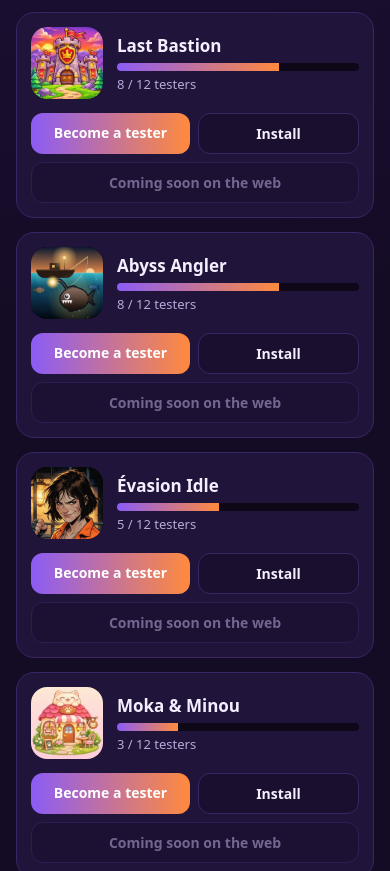
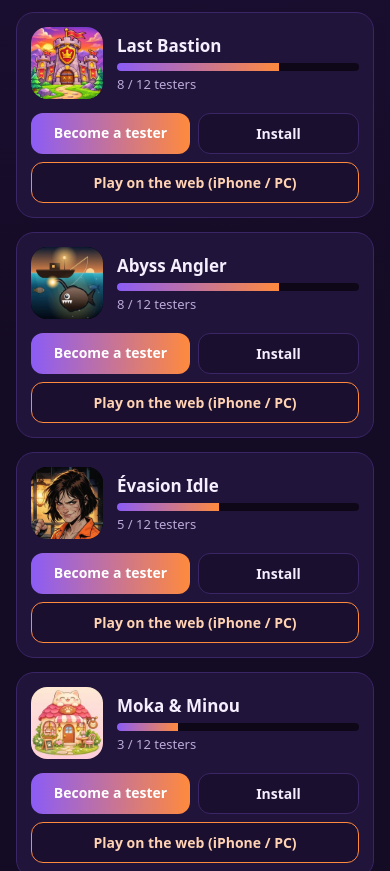
Before and after one commit to ByZirTox/jeux-krimolux-pages, a plain HTML site: page testeurs/index.html in a window 390 px wide. Shown: the part 998-1869 px from the top of the page. Drawn offline with Linux system fonts and the light colour scheme.

Commit message:
feat(testeurs): boutons web actifs pour les 6 jeux de JP (versions de test)
bastion, abyss, evasion, moka, gunlight et bazaar.dragonnet.online
(KVM 4, noindex, sans pub). La consigne iPhone ne s'affiche plus que pour
les sites PWA (Lockdown, Casino).

Co-Authored-By: Claude Opus 5.5 <noreply@anthropic.com>

```diff
--- a/testeurs/index.html
+++ b/testeurs/index.html
@@ -67,20 +67,20 @@
   <footer data-t="pied">Un souci ? Réponds simplement au mail que tu as reçu. Merci, tu nous aides énormément.</footer>
 </main>
 <script>
-  // [nom, paquet complet, icône, testeurs, âge mini ('' si tout public), site web DÉJÀ en ligne (PWA) ou rien]
+  // [nom, paquet complet, icône, testeurs, âge mini ('' si tout public), site web DÉJÀ en ligne ou '', PWA (consigne iPhone)]
   var JEUX = [
-    ['Lockdown: Extraction', 'com.byzirtox.lockdown', 'lockdown', 11, '16+', 'https://lockdown.dragonnet.online/'],
-    ['Casino Bylux', 'casinobylux', 'casino', 9, '18+', 'https://casino.dragonnet.online/'],
-    ['Last Bastion', 'dernierbastion', 'bastion', 8],
-    ['Abyss Angler', 'pecheurabysses', 'abyss', 8],
-    ['Évasion Idle', 'evasionidle', 'evasion', 5],
-    ['Moka & Minou', 'mokaminou', 'moka', 3],
-    ['Gunlight', 'gunlight', 'gunlight', 2],
-    ['Village Bazaar', 'villagebazaar', 'bazaar', 1]
+    ['Lockdown: Extraction', 'com.byzirtox.lockdown', 'lockdown', 11, '16+', 'https://lockdown.dragonnet.online/', true],
+    ['Casino Bylux', 'casinobylux', 'casino', 9, '18+', 'https://casino.dragonnet.online/', true],
+    ['Last Bastion', 'dernierbastion', 'bastion', 8, '', 'https://bastion.dragonnet.online/'],
+    ['Abyss Angler', 'pecheurabysses', 'abyss', 8, '', 'https://abyss.dragonnet.online/'],
+    ['Évasion Idle', 'evasionidle', 'evasion', 5, '', 'https://evasion.dragonnet.online/'],
+    ['Moka & Minou', 'mokaminou', 'moka', 3, '', 'https://moka.dragonnet.online/'],
+    ['Gunlight', 'gunlight', 'gunlight', 2, '', 'https://gunlight.dragonnet.online/'],
+    ['Village Bazaar', 'villagebazaar', 'bazaar', 1, '', 'https://bazaar.dragonnet.online/']
   ];
   // À changer à chaque relevé de la Console (compteurs + date) ; V force le rechargement des icônes.
-  var MAJ = { j: '15/11', h: '16 h 15' };
-  var V = '20261115d';
+  var MAJ = { j: '15/11', h: '16 h 30' };
+  var V = '20261115e';
   var EN = {
     titre: 'Become a Bylux tester',
     sous: 'Play our games before anyone else and help them launch on Google Play.',
@@ -115,7 +115,7 @@
       '<div class="info"><p class="nom"></p>' +
       '<div class="barre"><span style="width:' + Math.min(100, Math.round(j[3] / 12 * 100)) + '%"></span></div>' +
       '<div class="compte">' + j[3] + L.compte + (j[4] ? '<span class="age">' + j[4] + '</span>' : '') + '</div>' +
-      (j[5] ? '<div class="pwa">' + L.pwa + '</div>' : '') + '</div>' +
+      (j[6] ? '<div class="pwa">' + L.pwa + '</div>' : '') + '</div>' +
       '<div class="boutons">' +
       '<a class="btn btn1" target="_blank" rel="noopener" href="https://play.google.com/apps/testing/' + pkg + '">' + L.btn1 + '</a>' +
       '<a class="btn btn2" target="_blank" rel="noopener" href="https://play.google.com/store/apps/details?id=' + pkg + '">' + L.btn2 + '</a>' +
```
